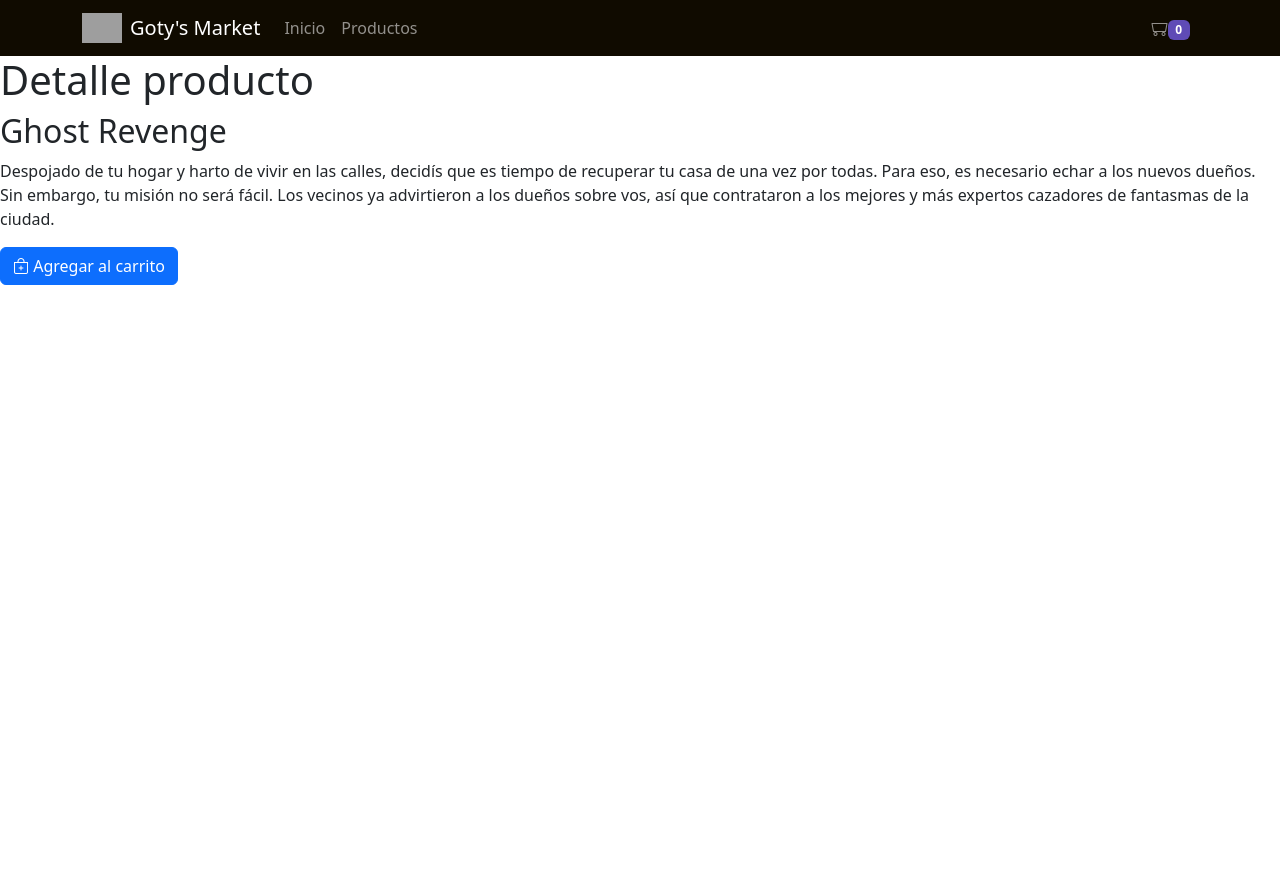
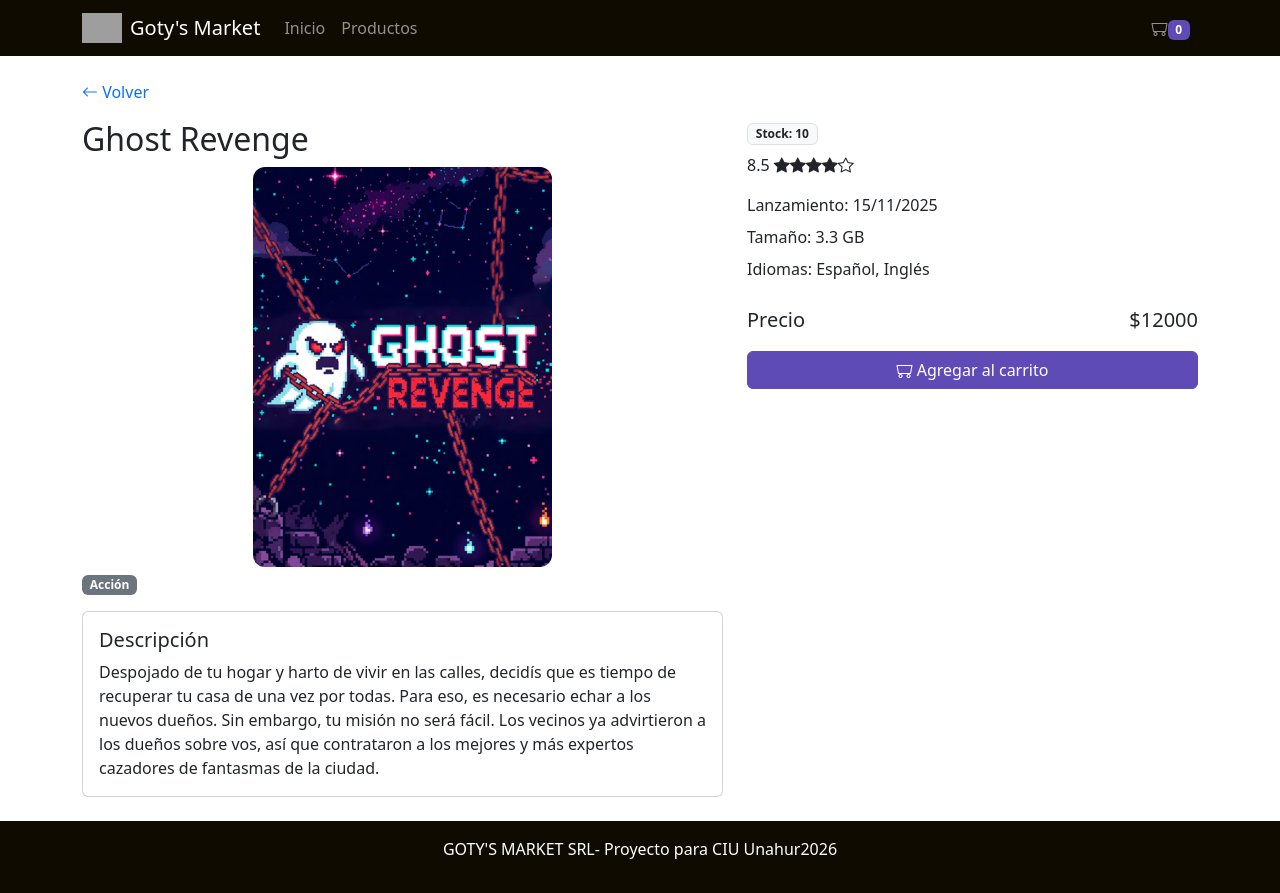
Before and after one commit to tobyy-m/gotys-market, a React (Vite) app: page /producto/1 in a window 1280 px wide. Before the commit the page ends 800 px from the top, so only its background shows below. Built offline with nearby package versions, Linux system fonts and the light colour scheme; grey boxes are pictures that could not be loaded.

Commit message:
Se agregó la página de detalles de producto y el footer en cada página

```diff
--- a/src/App.css
+++ b/src/App.css
@@ -15,3 +15,23 @@
   box-shadow: 0 4px 8px #5F4BB6;
   color: #fff;
 }
+
+.imagen-producto {
+  display: block;
+  margin: 0 auto;
+  max-height: 400px;
+  max-width: 100%;
+  width: auto;
+  height: auto;
+  border-radius: 12px;
+}
+
+.boton-carrito {
+  background-color:#5F4BB6;
+  border-color:#5F4BB6;
+}
+
+.boton-carrito:hover {
+  background-color: #4A3A94;
+  border-color: #4A3A94;
+}
--- a/src/App.jsx
+++ b/src/App.jsx
@@ -4,6 +4,7 @@ import Productos from './pages/Productos'
 import DetalleProducto from './pages/DetalleProducto'
 import Carrito from './pages/Carrito'
 import Header from './components/Header'
+import Footer from './components/Footer'
 import Exito from './pages/Exito'
 
 function App() {
@@ -17,6 +18,7 @@ function App() {
         <Route path='/carrito' element={<Carrito />} />
         <Route path='/exito/:id' element={<Exito />} />
       </Routes>
+      <Footer/>
     </>
   )
 }
--- a/src/components/Carrusel.jsx
+++ b/src/components/Carrusel.jsx
@@ -4,7 +4,7 @@ import { Link } from 'react-router-dom';
 
 
 function Carrusel() {
-  const destacados = productos.filter((elemento => elemento.puntuacion > 9)).map(im => im)
+  const destacados = productos.filter((elemento => elemento.puntuacion >= 9)).map(im => im)
   return (
     <Carousel>
       <Carousel.Item interval={4000}>
--- /dev/null
+++ b/src/components/Rating.jsx
@@ -0,0 +1,16 @@
+function Rating({ valor }) {
+  const puntaje = valor / 2
+
+  return (
+    <span>
+      {valor.toFixed(1)}{" "}
+      {Array.from({ length: 5 }, (_, i) => {
+        if (puntaje >= i + 1) return <i key={i} className="bi bi-star-fill" />
+        if (puntaje >= i + 0.5) return <i key={i} className="bi bi-star-half" />
+        return <i key={i} className="bi bi-star" />
+      })}
+    </span>
+  )
+}
+
+export default Rating
--- a/src/data/productos.js
+++ b/src/data/productos.js
@@ -7,7 +7,11 @@ export const productos = [
         imagenBanner:"/img/bannerGhost.jpg",
         descripcion: "Despojado de tu hogar y harto de vivir en las calles, decidís que es tiempo de recuperar tu casa de una vez por todas. Para eso, es necesario echar a los nuevos dueños. Sin embargo, tu misión no será fácil. Los vecinos ya advirtieron a los dueños sobre vos, así que contrataron a los mejores y más expertos cazadores de fantasmas de la ciudad.",
         stock: 10,
-        puntuacion:10
+        categoria: "Acción",
+        fechaLanzamiento: "15/11/2025",
+        puntuacion: 8.5,
+        tamaño: "3.3 GB",
+        idiomas: "Español, Inglés"
     }, {
         id: 2,
         nombre: "The Binding of Cachito",
@@ -15,8 +19,12 @@ export const productos = [
         imagen: "/img/cachito.jpg",
         imagenBanner:"/img/bannerTBOC.jpg",
         descripcion: "En el recóndito pueblo santiagueño de Tero Violado, Cachito vive tranquilamente junto a su prima-esposa, una experta macumbera. Todo cambia cuando un ritual para invocar al Pomberito sale mal: la criatura aparece poseída por una fuerza desconocida, se encierra en la iglesia y convoca a las criaturas más terroríficas del folclore criollo.",
-        stock: 10,
-        puntuacion:10
+        stock: 17,
+        categoria: "Roguelike de acción",
+        fechaLanzamiento: "23/06/2025",
+        puntuacion: 9.5,
+        tamaño: "4 GB",
+        idiomas: "Español"
     }, {
         id:3,
         nombre: "TBoC: Zona Oeste Core",
@@ -24,98 +32,142 @@ export const productos = [
         imagen: "/img/cachito-2.jpg",
         imagenBanner:"/img/bannerTBOCZonaOeste.jpg",
         descripcion: "Cachito abandona el campo para viajar a Buenos Aires por la visita del Papa, pero se queda dormido en el Tren Sarmiento y termina atrapado en Haedo al caer la noche. Una maldición provocada por un apagón de Edenor ha convertido el Conurbano en un infierno lleno de criaturas monstruosas, colectivos asesinos y fisuras poseídos por el ritmo ragatanga. Armado con su termo Lumilagro, un mate justiciero y un perro callejero, deberá llegar al mítico Gallo de Morón para salvar la Zona Oeste antes del amanecer.",
-        stock: 2,
-        puntuacion:10
+        stock: 25,
+        categoria: "Roguelike de acción",
+        fechaLanzamiento: "04/09/2026",
+        puntuacion: 8.0,
+        tamaño: "5.6 GB",
+        idiomas: "Español"
     },
     {
         id:4,
         nombre: "GTA: Sonic Edition",
-        precio: 20000,
+        precio: 25000,
         imagen: "/img/sonic.jpg",
         imagenBanner:"/img/bannerGhost.jpg",
-        descripcion: "Cachito abandona el campo para viajar a Buenos Aires por la visita del Papa, pero se queda dormido en el Tren Sarmiento y termina atrapado en Haedo al caer la noche. Una maldición provocada por un apagón de Edenor ha convertido el Conurbano en un infierno lleno de criaturas monstruosas, colectivos asesinos y fisuras poseídos por el ritmo ragatanga. Armado con su termo Lumilagro, un mate justiciero y un perro callejero, deberá llegar al mítico Gallo de Morón para salvar la Zona Oeste antes del amanecer.",
-        stock: 2,
-        puntuacion:9
+        descripcion: "Tras ser expulsado de su barrio por no pagar las expensas, un erizo azul con exceso de velocidad y cero licencia de conducir decide hacerse un nombre en el mundo del hampa. Robá autos, esquivá a la policía a mil por hora y juntá anillos que, por alguna razón, el banco acepta como moneda legal.",
+        stock: 36,
+        categoria: "Mundo abierto",
+        fechaLanzamiento: "11/08/2019",
+        puntuacion: 7.5,
+        tamaño: "107 GB",
+        idiomas: "Español, Inglés"
     },{
         id:5,
         nombre: "The Legend of Melda",
-        precio: 20000,
+        precio: 22000,
         imagen: "/img/tlom.png",
         imagenBanner:"/img/bannerGhost.jpg",
-        descripcion: "Cachito abandona el campo para viajar a Buenos Aires por la visita del Papa, pero se queda dormido en el Tren Sarmiento y termina atrapado en Haedo al caer la noche. Una maldición provocada por un apagón de Edenor ha convertido el Conurbano en un infierno lleno de criaturas monstruosas, colectivos asesinos y fisuras poseídos por el ritmo ragatanga. Armado con su termo Lumilagro, un mate justiciero y un perro callejero, deberá llegar al mítico Gallo de Morón para salvar la Zona Oeste antes del amanecer.",
-        stock: 2,
-        puntuacion:7
+        descripcion: "El reino de Hiruli está en peligro y solo una heroína con orejas puntiagudas y muy mal sentido de la orientación puede salvarlo. Recorré mazmorras, resolvé acertijos imposibles y cortá pasto durante horas buscando monedas, mientras una princesa te llama por teléfono para recordarte que todavía no hiciste nada.",
+        stock: 5,
+        categoria: "Acción",
+        fechaLanzamiento: "15/11/2017",
+        puntuacion: 7.0,
+        tamaño: "54 GB",
+        idiomas: "Español, Inglés"
     },{
         id:6,
         nombre: "DBZ: Tekainchi 4",
-        precio: 20000,
+        precio: 14000,
         imagen: "/img/dbz4.png",
         imagenBanner:"/img/bannerDBZBudokaiTenkaichi4.jpg",
-        descripcion: "Cachito abandona el campo para viajar a Buenos Aires por la visita del Papa, pero se queda dormido en el Tren Sarmiento y termina atrapado en Haedo al caer la noche. Una maldición provocada por un apagón de Edenor ha convertido el Conurbano en un infierno lleno de criaturas monstruosas, colectivos asesinos y fisuras poseídos por el ritmo ragatanga. Armado con su termo Lumilagro, un mate justiciero y un perro callejero, deberá llegar al mítico Gallo de Morón para salvar la Zona Oeste antes del amanecer.",
-        stock: 2,
-        puntuacion:10
+        descripcion: "Los guerreros más poderosos del universo vuelven para la cuarta entrega del torneo más esperado, y esta vez nadie puede transformarse sin antes gritar durante veinte minutos. Elegí tu personaje, juntá las esferas y descubrí si tu control aguanta el último ataque especial, que tarda tres capítulos en cargarse.",
+        stock: 29,
+        categoria: "Acción",
+        fechaLanzamiento: "19/01/2020",
+        puntuacion: 8.0,
+        tamaño: "14 GB",
+        idiomas: "Español, Inglés"
     },{
         id:7,
         nombre: "Silencio Gil 1: Aura Edition",
-        precio: 20000,
+        precio: 30000,
         imagen: "/img/silencio1.jpg",
         imagenBanner:"/img/bannerGhost.jpg",
-        descripcion: "Cachito abandona el campo para viajar a Buenos Aires por la visita del Papa, pero se queda dormido en el Tren Sarmiento y termina atrapado en Haedo al caer la noche. Una maldición provocada por un apagón de Edenor ha convertido el Conurbano en un infierno lleno de criaturas monstruosas, colectivos asesinos y fisuras poseídos por el ritmo ragatanga. Armado con su termo Lumilagro, un mate justiciero y un perro callejero, deberá llegar al mítico Gallo de Morón para salvar la Zona Oeste antes del amanecer.",
-        stock: 2,
-        puntuacion:7
+        descripcion: "Un hombre llega a un pueblo cubierto de niebla buscando a su hija, pero lo único que encuentra es gente con muchísima aura y ningún interés en ayudarlo. Explorá calles desiertas, escuchá interferencias en la radio y tratá de sobrevivir a criaturas que te miran fijo sin parpadear. Ojo: la niebla no es el problema, es el aura.",
+        stock: 9,
+        categoria: "Terror",
+        fechaLanzamiento: "16/12/2018",
+        puntuacion: 8.5,
+        tamaño: "30 GB",
+        idiomas: "Español"
     },{
         id:8,
         nombre: "Silencio Gil 4: La pieza",
-        precio: 20000,
+        precio: 33000,
         imagen: "/img/silencio4.jpg",
         imagenBanner:"/img/bannerGhost.jpg",
-        descripcion: "Cachito abandona el campo para viajar a Buenos Aires por la visita del Papa, pero se queda dormido en el Tren Sarmiento y termina atrapado en Haedo al caer la noche. Una maldición provocada por un apagón de Edenor ha convertido el Conurbano en un infierno lleno de criaturas monstruosas, colectivos asesinos y fisuras poseídos por el ritmo ragatanga. Armado con su termo Lumilagro, un mate justiciero y un perro callejero, deberá llegar al mítico Gallo de Morón para salvar la Zona Oeste antes del amanecer.",
-        stock: 2,
-        puntuacion:9
+        descripcion: "Despertás encerrado en un departamento del que no podés salir, con la puerta trabada por dentro y un baño que parece llevar a otra dimensión. Cada día que pasa, la pieza se vuelve más extraña y los ruidos de los vecinos, más sospechosos. Una experiencia de terror psicológico donde el peor monstruo es el alquiler.",
+        stock: 13,
+        categoria: "Terror",
+        fechaLanzamiento: "15/11/2025",
+        puntuacion: 9.0,
+        tamaño: "45 GB",
+        idiomas: "Español, Inglés"
     },{
         id:9,
         nombre: "Residentes Malvados: 8",
-        precio: 20000,
+        precio: 27000,
         imagen: "/img/re8.jpg",
         imagenBanner:"/img/bannerGhost.jpg",
-        descripcion: "Cachito abandona el campo para viajar a Buenos Aires por la visita del Papa, pero se queda dormido en el Tren Sarmiento y termina atrapado en Haedo al caer la noche. Una maldición provocada por un apagón de Edenor ha convertido el Conurbano en un infierno lleno de criaturas monstruosas, colectivos asesinos y fisuras poseídos por el ritmo ragatanga. Armado con su termo Lumilagro, un mate justiciero y un perro callejero, deberá llegar al mítico Gallo de Morón para salvar la Zona Oeste antes del amanecer.",
-        stock: 2,
-        puntuacion:9
+        descripcion: "Una mansión olvidada, un pueblo lleno de criaturas y un protagonista que nunca llegó a entender por qué siempre le pasan estas cosas. Administrá tu inventario con cuidado, resolvé puzzles con llaves en forma de animal y sobrevivir a una señora altísima que no para de perseguirte. Munición limitada, nervios también.",
+        stock: 18,
+        categoria: "Terror",
+        fechaLanzamiento: "24/07/2024",
+        puntuacion: 9.0,
+        tamaño: "28 GB",
+        idiomas: "Español, Inglés"
     },{
         id:10,
         nombre: "Carlos Duty: Pala Warfare",
-        precio: 20000,
+        precio: 21000,
         imagen: "/img/carlos.jpg",
         imagenBanner:"/img/bannerGhost.jpg",
-        descripcion: "Cachito abandona el campo para viajar a Buenos Aires por la visita del Papa, pero se queda dormido en el Tren Sarmiento y termina atrapado en Haedo al caer la noche. Una maldición provocada por un apagón de Edenor ha convertido el Conurbano en un infierno lleno de criaturas monstruosas, colectivos asesinos y fisuras poseídos por el ritmo ragatanga. Armado con su termo Lumilagro, un mate justiciero y un perro callejero, deberá llegar al mítico Gallo de Morón para salvar la Zona Oeste antes del amanecer.",
-        stock: 2,
-        puntuacion:5
+        descripcion: "El frente de batalla se trasladó a la obra en construcción más peligrosa del mundo. Unite a un escuadrón de albañiles de élite y enfrentá a equipos rivales en mapas llenos de zanjas, bolsas de cemento y mezcladoras fuera de control. En esta guerra moderna, el arma más letal es la pala, y la munición es el mate.",
+        stock: 5,
+        categoria: "Acción",
+        fechaLanzamiento: "14/05/2016",
+        puntuacion: 8.5,
+        tamaño: "65 GB",
+        idiomas: "Español"
     },{
         id:11,
         nombre: "Combate Mortadela",
-        precio: 20000,
+        precio: 12000,
         imagen: "/img/mortadela.jpg",
         imagenBanner:"/img/bannerGhost.jpg",
-        descripcion: "Cachito abandona el campo para viajar a Buenos Aires por la visita del Papa, pero se queda dormido en el Tren Sarmiento y termina atrapado en Haedo al caer la noche. Una maldición provocada por un apagón de Edenor ha convertido el Conurbano en un infierno lleno de criaturas monstruosas, colectivos asesinos y fisuras poseídos por el ritmo ragatanga. Armado con su termo Lumilagro, un mate justiciero y un perro callejero, deberá llegar al mítico Gallo de Morón para salvar la Zona Oeste antes del amanecer.",
-        stock: 2,
-        puntuacion:8
+        descripcion: "Los mejores luchadores del fiambrerío se enfrentan en un torneo donde cada golpe puede cortarte en rodajas finitas. Elegí entre una colección de personajes grasosos, aprendé combos con nombres imposibles y llegá a la final para descubrir quién es el verdadero rey del sánguche de miga.",
+        stock: 30,
+        categoria: "Acción",
+        fechaLanzamiento: "15/11/2025",
+        puntuacion: 6.0,
+        tamaño: "4.7 GB",
+        idiomas: "Español"
     },{
         id:12,
         nombre: "Mortal Kumbia: RKT",
-        precio: 20000,
+        precio: 15000,
         imagen: "/img/mortalkumbia.jpg",
         imagenBanner:"/img/bannerGhost.jpg",
-        descripcion: "Cachito abandona el campo para viajar a Buenos Aires por la visita del Papa, pero se queda dormido en el Tren Sarmiento y termina atrapado en Haedo al caer la noche. Una maldición provocada por un apagón de Edenor ha convertido el Conurbano en un infierno lleno de criaturas monstruosas, colectivos asesinos y fisuras poseídos por el ritmo ragatanga. Armado con su termo Lumilagro, un mate justiciero y un perro callejero, deberá llegar al mítico Gallo de Morón para salvar la Zona Oeste antes del amanecer.",
-        stock: 2,
-        puntuacion:7
+        descripcion: "Un torneo ancestral reúne a los combatientes más peligrosos del reino, pero esta vez las peleas se resuelven al ritmo de la cumbia y el reggaetón. Dominá combos con coreografía, ejecutá fatalities con perreo intenso y demostrá que en esta arena solo sobrevive el que sabe bailar. Termínalo con estilo.",
+        stock: 27,
+        categoria: "Acción",
+        fechaLanzamiento: "26/03/2021",
+        puntuacion: 6.5,
+        tamaño: "5.4 GB",
+        idiomas: "Español"
     },{
         id:13,
         nombre: "Pala Simulator",
         precio: 2000,
         imagen: "/img/pala.jpg",
         imagenBanner:"/img/bannerGhost.jpg",
-        descripcion: "Cachito abandona el campo para viajar a Buenos Aires por la visita del Papa, pero se queda dormido en el Tren Sarmiento y termina atrapado en Haedo al caer la noche. Una maldición provocada por un apagón de Edenor ha convertido el Conurbano en un infierno lleno de criaturas monstruosas, colectivos asesinos y fisuras poseídos por el ritmo ragatanga. Armado con su termo Lumilagro, un mate justiciero y un perro callejero, deberá llegar al mítico Gallo de Morón para salvar la Zona Oeste antes del amanecer.",
+        descripcion: "El simulador más realista del mercado, donde vas a cavar pozos, mover tierra y llenar carretillas con una precisión nunca antes vista. Desbloqueá palas de distintos tamaños, mejorá tu resistencia y descubrí que, a veces, la vida es simplemente agarrar la pala y seguir. Incluye mate virtual para recuperar energía.",
         stock: 199,
-        puntuacion:1
+        categoria: "Acción",
+        fechaLanzamiento: "15/11/2025",
+        puntuacion: 5.0,
+        tamaño: "2 GB",
+        idiomas: "Español, Inglés"
     }
 ];
--- a/src/pages/DetalleProducto.jsx
+++ b/src/pages/DetalleProducto.jsx
@@ -1,19 +1,60 @@
-import { useParams } from "react-router-dom"
-import {productos} from "../data/productos"
+import { useParams, Link } from "react-router-dom"
+import { productos } from "../data/productos"
+import Rating from "../components/Rating"
+import Container from 'react-bootstrap/Container';
+import Row from 'react-bootstrap/Row';
+import Col from 'react-bootstrap/Col';
+import Image from 'react-bootstrap/Image';
+import Badge from 'react-bootstrap/Badge';
+import Card from 'react-bootstrap/Card';
 import Button from 'react-bootstrap/Button';
 
 function DetalleProducto() {
-  let {id} = useParams();
-  let producto = productos.find(p => p.id == id);
+  const { id } = useParams();
+  const producto = productos.find(p => p.id === Number(id));
+
   return (
-    <div>
-      <h1>Detalle producto</h1>
-      <h2>{producto.nombre}</h2>
-      <p>{producto.descripcion}</p>
-      <Button variant="primary">
-        <i className="bi bi-bag-plus" /> Agregar al carrito
-      </Button>
-    </div>
+    <Container className="my-4">
+      <Link to="/productos" className="d-inline-block mb-3 text-decoration-none">
+        <i className="bi bi-arrow-left"/> Volver
+      </Link>
+
+      <Row>
+        <Col md={7}>
+          <h2>{producto.nombre}</h2>
+          <Image src={producto.imagen} alt={producto.nombre} className="imagen-producto" />
+          <Badge bg="secondary" className="mt-2">{producto.categoria}</Badge>
+
+          <Card className="mt-3">
+            <Card.Body>
+              <Card.Title>Descripción</Card.Title>
+              <Card.Text>{producto.descripcion}</Card.Text>
+            </Card.Body>
+          </Card>
+        </Col>
+
+        <Col md={5} className="mt-4 mt-md-0">
+          <div className="mb-2">
+            <Badge bg="light" text="dark" className="border">Stock: {producto.stock}</Badge>
+          </div>
+          <div className="mb-3">
+            <Rating valor={producto.puntuacion} />
+          </div>
+          <p className="mb-1 mt-2">Lanzamiento: {producto.fechaLanzamiento}</p>
+          <p className="mb-1 mt-2">Tamaño: {producto.tamaño}</p>
+          <p className="mb-1 mt-2">Idiomas: {producto.idiomas}</p>
+
+          <div className="d-flex justify-content-between fs-5 mt-4">
+            <span>Precio</span>
+            <span>${producto.precio}</span>
+          </div>
+
+          <Button className="boton-carrito w-100 mt-3">
+            <i className="bi bi-minecart" /> Agregar al carrito
+          </Button>
+        </Col>
+      </Row>
+    </Container>
   )
 }
 
--- a/src/pages/Inicio.jsx
+++ b/src/pages/Inicio.jsx
@@ -4,7 +4,6 @@ import { Button, Image } from "react-bootstrap";
 import Grilla from "../components/Grilla"
 import ProductoCard from "../components/ProductoCard"
 import {productos} from "../data/productos"
-import Footer from "../components/Footer";
 import styles from "./Inicio.module.css";
 
 function Inicio() {
@@ -21,7 +20,7 @@ function Inicio() {
     <p>Bienvenido a Goty's Market. Una web dedicada puramente a juegos, con el objetivo de destacar y dar la posibilidad de jugar a todos los Gotys que existan. Sé parte de esta pequeña comunidad gamer.</p>
   </div>
   </main>
-  <Footer />
+
   </>
   );
 }
```
